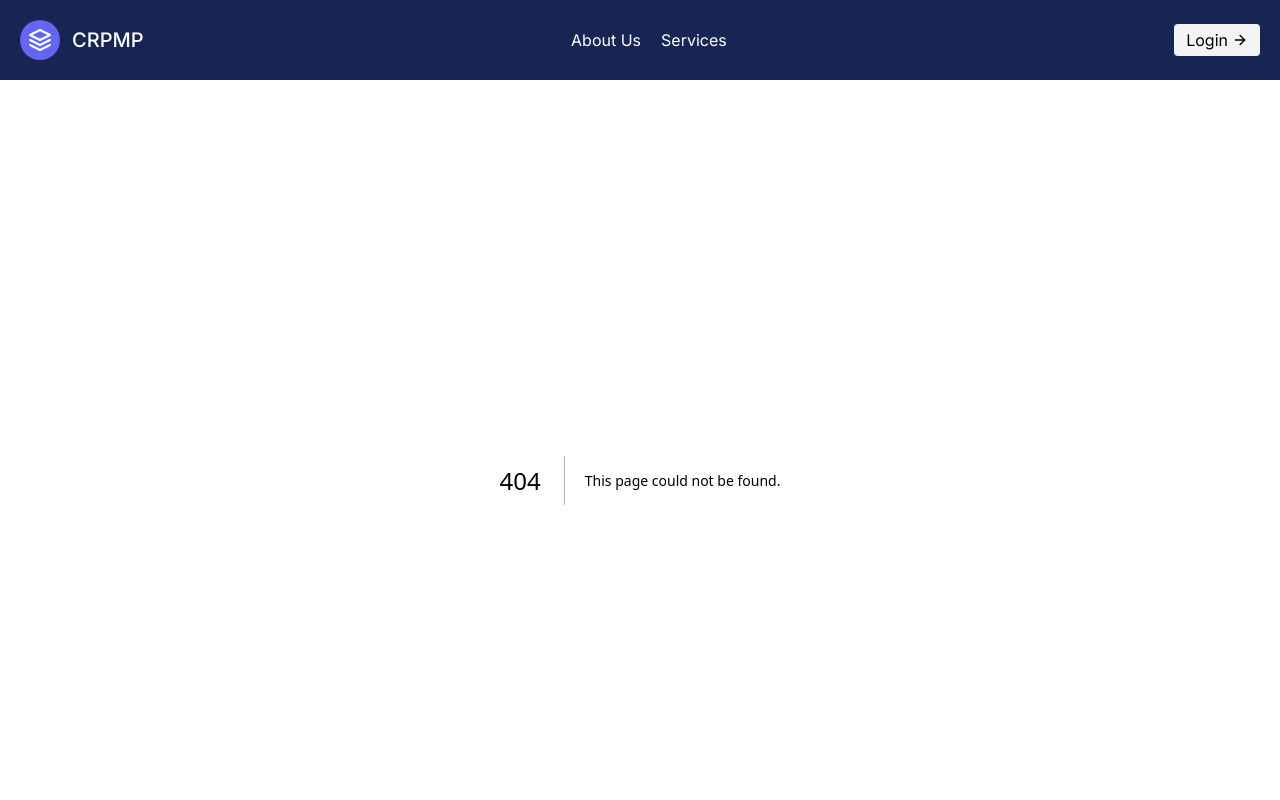
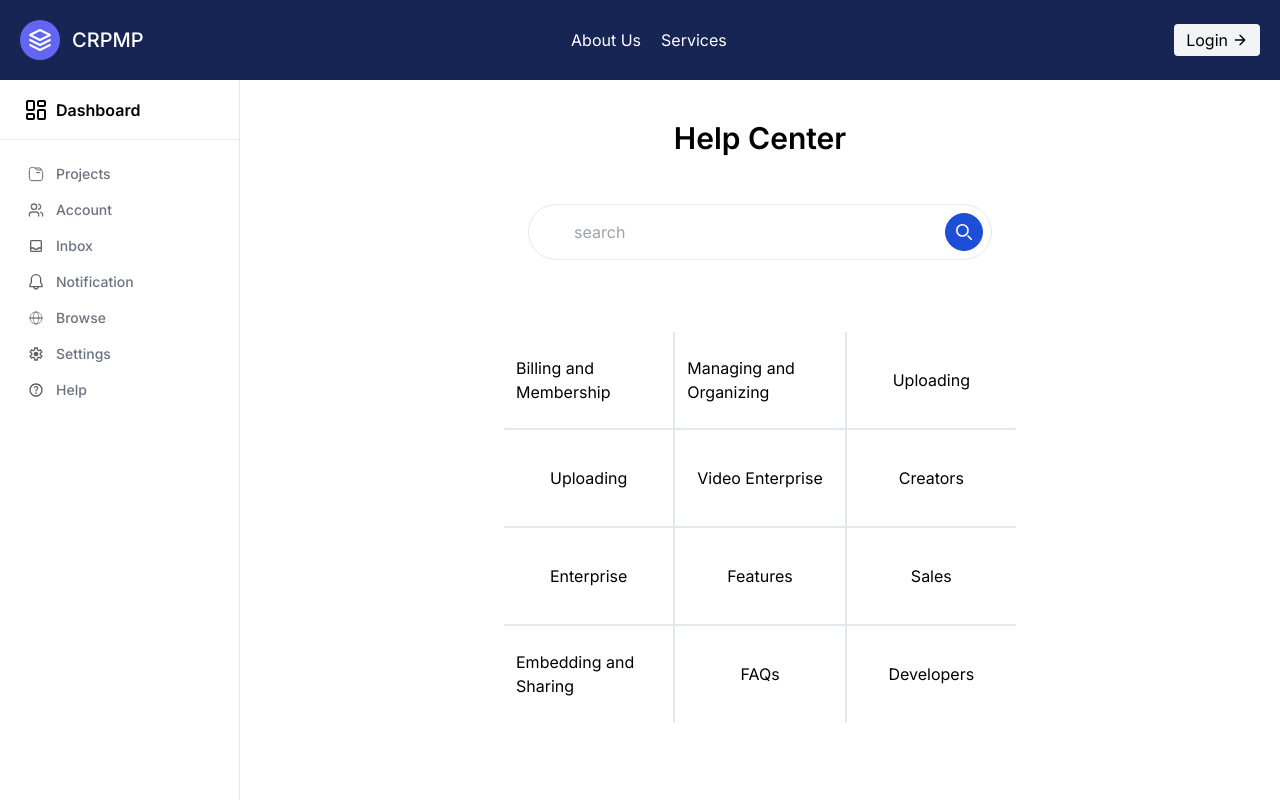
Before and after one commit to Senior-Project-CRPMP/front_nextjs, a Next.js app: page /dashboard/help in a window 1280 px wide. Before the commit this address had no page. Shown: the top 800 px of the page. Built offline with nearby package versions, Linux system fonts and the light colour scheme.

Commit message:
help updated

```diff
--- a/src/app/dashboard/browse/page.tsx
+++ b/src/app/dashboard/browse/page.tsx
@@ -10,9 +10,10 @@ const Browse: React.FC = () => {
   };
 
   return (
-    <div className="max-w-lg mx-auto mt-10">
-      <div className="bg-white shadow-md rounded-lg p-10">
+    <div className="bg-white min-h-screen">
+      <div className="max-w-lg mx-auto pt-10">
         <h1 className="text-xl font-bold mb-4 text-center">Browse</h1>
+
         <form>
           <div className="flex">
             <div>
--- /dev/null
+++ b/src/app/dashboard/help/page.tsx
@@ -0,0 +1,85 @@
+import React from "react";
+
+function Help() {
+  return (
+    <div className="bg-white min-h-screen">
+      <div className="max-w-lg mx-auto pt-10">
+        {/* Header */}
+        <h2 className="text-3xl font-semibold text-center">Help Center</h2>
+        <div className="p-6 mt-6 mb-12">
+          <div className="flex items-center border rounded-full p-2">
+            {/* Search Icon */}
+            <div className="w-[10%] bg-red-600"></div>
+            <input
+              type="text"
+              name="search"
+              className="w-full h-4/5 border-0 focus:border-0 focus:outline-none focus:ring-0"
+              placeholder="search"
+            />
+            <button
+              type="submit"
+              className="p-2.5 text-sm font-medium text-white bg-blue-700 rounded-full border border-blue-700 hover:bg-blue-800 focus:ring-4 focus:outline-none focus:ring-blue-300 dark:bg-blue-600 dark:hover:bg-blue-700 dark:focus:ring-blue-800"
+            >
+              <svg
+                className="w-4 h-4"
+                aria-hidden="true"
+                xmlns="http://www.w3.org/2000/svg"
+                fill="none"
+                viewBox="0 0 20 20"
+              >
+                <path
+                  stroke="currentColor"
+                  strokeLinecap="round"
+                  strokeLinejoin="round"
+                  strokeWidth="2"
+                  d="m19 19-4-4m0-7A7 7 0 1 1 1 8a7 7 0 0 1 14 0Z"
+                />
+              </svg>
+              <span className="sr-only">Search</span>
+            </button>
+          </div>
+        </div>
+        <div className="grid grid-cols-1 sm:grid-cols-2 md:grid-cols-3 gap-0.5 bg-slate-200 [&>*]:h-24 [&>*]:px-3 [&>*]:bg-white [&>*]:flex [&>*]:items-center [&>*]:justify-center [&>*]:cursor-pointer [&>*:hover]:scale-105 [&>*:hover]:shadow-sm [&>*:hover]:shadow-slate-800/80">
+          <div>
+            <h2>Billing and Membership</h2>
+          </div>
+          <div>
+            <h2>Managing and Organizing</h2>
+          </div>
+          <div>
+            <h2>Uploading</h2>
+          </div>
+          <div>
+            <h2>Uploading</h2>
+          </div>
+          <div>
+            <h2>Video Enterprise</h2>
+          </div>
+          <div>
+            <h2>Creators</h2>
+          </div>
+          <div>
+            <h2>Enterprise</h2>
+          </div>
+          <div>
+            <h2>Features</h2>
+          </div>
+          <div>
+            <h2>Sales</h2>
+          </div>
+          <div>
+            <h2>Embedding and Sharing</h2>
+          </div>
+          <div>
+            <h2>FAQs</h2>
+          </div>
+          <div>
+            <h2>Developers</h2>
+          </div>
+        </div>
+      </div>
+    </div>
+  );
+}
+
+export default Help;
```
